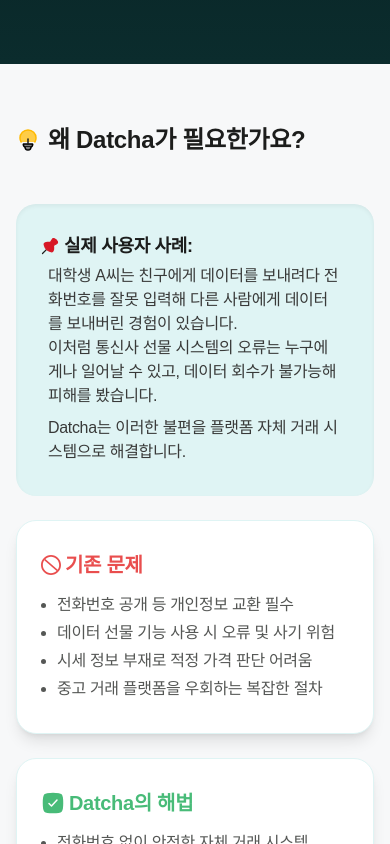
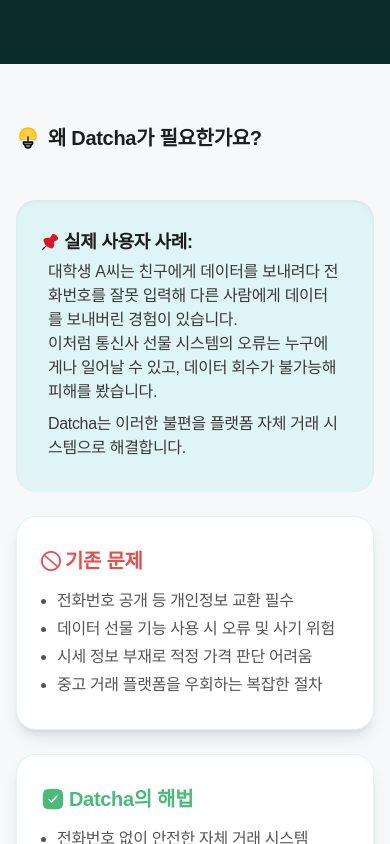
Before and after one commit to eureca-final-capstone-project/front-module, a React (Vite) app: page /guide in a window 390 px wide. Shown: the part 780-1624 px from the top of the page. Built offline with nearby package versions, Linux system fonts and the light colour scheme; no server answers; a web font is replaced by a local one.

Commit message:
[VT2-486] style: SectionTitle 모바일 폰트 크기 수정

```diff
--- a/src/pages/GuidePage/index.tsx
+++ b/src/pages/GuidePage/index.tsx
@@ -47,7 +47,7 @@
     className="mb-12 flex items-center gap-2 font-bold"
   >
     {icon}
-    <span className="text-2xl sm:text-4xl">{title}</span>
+    <span className="text-xl sm:text-4xl">{title}</span>
   </motion.h2>
 )
 
```
